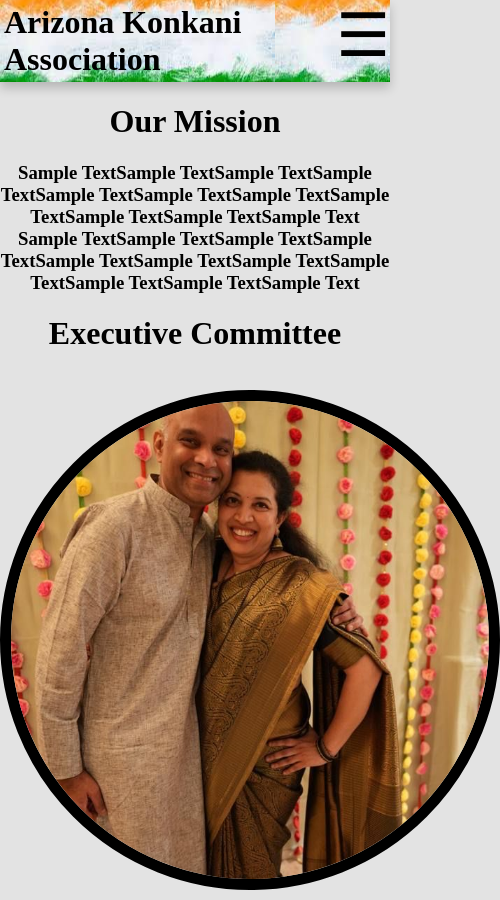
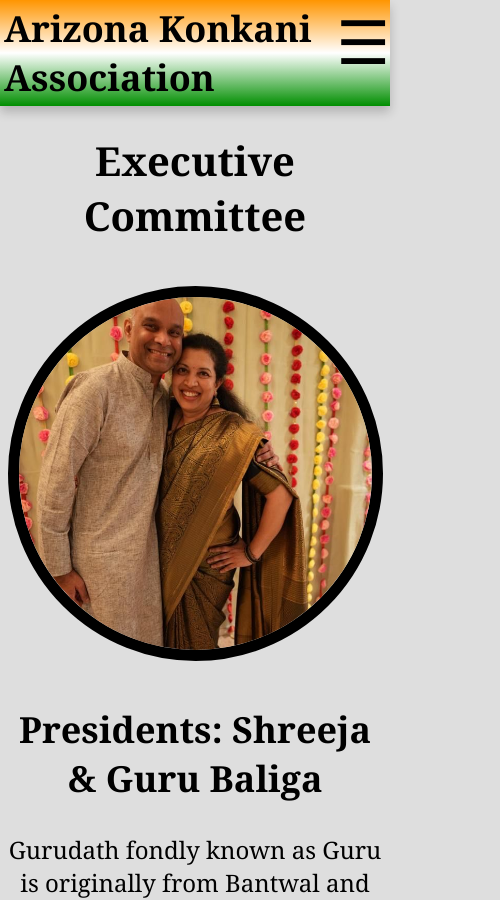
Before and after one commit to NithinJakrebet/azka_site, a React (Create React App) app: page /about in a window 390 px wide. Shown: the top 900 px of the page, 500 px wide, since content can reach past the window. Built offline with nearby package versions, Linux system fonts and the light colour scheme.

Commit message:
about us finished and responsive

```diff
--- a/src/App.js
+++ b/src/App.js
@@ -26,7 +26,7 @@ function App() {
 					</Routes>
 				</AnimatePresence>
 			</div>
-			<Footer />
+			{/* <Footer /> */}
 		</>
 	);
 }
--- a/src/pages/About.jsx
+++ b/src/pages/About.jsx
@@ -6,7 +6,12 @@ import AnimatedPage from "../components/AnimatedPage";
 import Baliga from "../photos/exec_com/Baliga.jpeg";
 import Nithin from "../photos/exec_com/Nithin.JPG";
 import Kamath from "../photos/exec_com/Kamath.jpeg";
-import Hema from "../photos/exec_com/Hema.jpeg";
+import Hema from "../photos/exec_com/Hema.jpg";
+// import Gopika from "../photos/exec_com/Gopika.jpg";
+// import Sasikala from "../photos/exec_com/Sasikala.jpg";
+// import Vyshali from "../photos/exec_com/Vyshali.jpg";
+
+
 
 /*
 Presidents: Shreeja & Guru Baliga
@@ -23,7 +28,7 @@ function CommitteeMember({ name, bio, imageUrl }) {
     <div className="member-container">
       <img src={imageUrl} alt={name} className="member-image" />
       <div className="member-bio">
-        <h2>{name}</h2>
+        <h2 style={{fontWeight: "bold"}}>{name}</h2>
         <p>{bio}</p>
       </div>
     </div>
@@ -34,11 +39,11 @@ export default function About() {
   return (
     <AnimatedPage>
       <div>
-        <h1>Our Mission</h1>
+        {/* <h1>Our Mission</h1>
         <h3 className="text-box">Sample TextSample TextSample TextSample TextSample TextSample TextSample TextSample TextSample TextSample TextSample Text
         Sample TextSample TextSample TextSample TextSample TextSample TextSample TextSample TextSample TextSample TextSample Text
-        </h3>
-        <h1>Executive Committee</h1>
+        </h3> */}
+        <h1 className="title">Executive Committee</h1>
         <AppearOnScroll>
             <CommitteeMember
             name="Presidents: Shreeja & Guru Baliga"
@@ -53,8 +58,7 @@ export default function About() {
         <AppearOnScroll>
             <CommitteeMember
             name="Website Manager: Nithin Jakrebet"
-            bio="Nithin has lived in Arizona his whole life, and is now a student at Arizona State University studying Computer Science.
-            He enjoys spending his free time playing guitar, playing basketball, and convincing his friends that Konkani is a real language."
+            bio="Nithin has lived in Arizona his whole life, and is now a student at Arizona State University studying Computer Science."
             imageUrl={Nithin}
             />
         </AppearOnScroll>
@@ -62,13 +66,14 @@ export default function About() {
             <CommitteeMember
             name="Treasurer: Sasikala Kamath "
             bio=""
-            imageUrl={Nithin}
+            // imageUrl={Sasikala}
             />
         </AppearOnScroll>
         <AppearOnScroll>
             <CommitteeMember
             name="Deputy Treasurer: Hema Prabhu"
-            bio=""
+            bio="Hema Prabhu, from Kanhangad, Kerala, moved to Phoenix, AZ in 1999. She is married to Panduranga Prabhu from Mangaluru. They have two
+             loving children Nisha and Nithin, and now reside in South Phoenix."
             imageUrl={Hema}
             />
         </AppearOnScroll>
@@ -76,7 +81,7 @@ export default function About() {
             <CommitteeMember
             name="Director, Food Coordination: Gopika Pai"
             bio=""
-            imageUrl={Nithin}
+            // imageUrl={Gopika}
             />
         </AppearOnScroll>
         <AppearOnScroll>
@@ -93,7 +98,7 @@ export default function About() {
             <CommitteeMember
             name="Cultural Activity & Entertainment Associate: Vyshali Mallya"
             bio=""
-            imageUrl={Nithin}
+            // imageUrl={Vyshali}
             />
         </AppearOnScroll>
       </div>
--- a/src/pages/Home.jsx
+++ b/src/pages/Home.jsx
@@ -65,24 +65,24 @@ export default function Home() {
         <AnimatedPage>
             <AppearOnScroll>
                     <div className="text_box">
-                        <h1>Upcoming Events</h1>
-                        <h1>Spring Picnic</h1>
-                        <h3>March 15, 2024 11:00AM</h3>
-                        <h3>Tumbleweed Park: 2250 S. McQueen Road Chandler, AZ 85286</h3>
+                        <h2>Upcoming Events</h2>
+                        <h3>Spring Picnic</h3>
+                        <h4>March 15, 2024 11:00AM</h4>
+                        <h4>Tumbleweed Park: 2250 S. McQueen Road Chandler, AZ 85286</h4>
                         <Dropdown
                             label="Ticket Info "
                             info={zelleInfo.springPicnic}
                         />
-                        <h1>Feed My Starving Children</h1>
-                        <h3>April 3, 2024 11:00AM</h3>
-                        <h3>1345 South Alma School Road, Mesa, AZ</h3>
+                        <h3>Feed My Starving Children</h3>
+                        <h4>April 3, 2024 11:00AM</h4>
+                        <h4>1345 South Alma School Road, Mesa, AZ</h4>
                         <Dropdown
                             label="Donation Info (optional)"
                             info={zelleInfo.starvingChildren}
                         />
-                        <h1>Talent Show</h1>
-                        <h3>May 10th, 2024 3:00PM</h3>
-                        <h3>122 E Culver St</h3>
+                        <h3>Talent Show</h3>
+                        <h4>May 10th, 2024 3:00PM</h4>
+                        <h4>122 E Culver St</h4>
                         <Dropdown
                             label="Ticket Info"
                             info={zelleInfo.talentShow}
@@ -91,7 +91,7 @@ export default function Home() {
             </AppearOnScroll>
             <AppearOnScroll>
                 <div className="slideshow_container">
-                    <h1>2023 Picnic</h1>
+                    <h1 className="title">2023 Picnic</h1>
                 <a
                     href="https://photos.google.com/share/AF1QipNCunLLYO7Zx3P26CtrFbAOBjBZauYKE5rfR9-AcWQp3pJWttmz09FCQb8XSsQaXQ?key=X1RTcFh4aWZ1bXRaQ1U3MTZ5QXpjRW5GdFN4TWpn"
                     target="_blank"
@@ -114,7 +114,7 @@ export default function Home() {
             </AppearOnScroll>
             <AppearOnScroll>
                 <div className="slideshow_container">
-                    <h1>2022 Picnic</h1>
+                    <h1 className="title">2022 Picnic</h1>
                 <a
                 href="https://photos.google.com/share/AF1QipNfzn8n5AYAFZGsZEnDr5p1s_nUZGVAFZ3K5VwooD_d69fMTIC6gOXO__LsUKwP3w?key=NTdwMVpjMW1hUEh4SDVWUUJHT3JEWG1hNE8yTGlB"
                 target="_blank"
--- a/src/styling/image-slider.css
+++ b/src/styling/image-slider.css
@@ -17,6 +17,7 @@
     border-color: rgb(0, 0, 0);
     border-style:solid;
     border-width:3mm;
+    /* margin-bottom: 20px; */
 }
 
 .img-slider-btn {
@@ -83,6 +84,6 @@
     display: flex;
     flex-direction: column; /* Stack items vertically */
     align-items: center; /* Center items horizontally */
-    /* margin-bottom: 20px; */
+    margin-bottom: 20px;
     /* border-radius: 5px; */
   }
--- a/src/styling/index.css
+++ b/src/styling/index.css
@@ -1,14 +1,12 @@
 body {
   margin: 0;
-  font-family:'Times New Roman', Times, serif;
+  font-family:Georgia, 'Times New Roman', Times, serif;
   /* background-image: url(./photos/background.jpeg); */
   /* background: linear-gradient(to right, rgb(255, 157, 0), rgba(122, 122, 122, 0.605), rgb(1, 111, 1)); */
-  background-color: rgb(227, 227, 227);
+  background-color: rgb(222, 222, 222);
    -webkit-font-smoothing: antialiased;
   -moz-osx-font-smoothing: grayscale;
 }
-
-
 
 code {
   font-family: source-code-pro, Menlo, Monaco, Consolas, 'Courier New',
--- a/src/styling/navbar.css
+++ b/src/styling/navbar.css
@@ -9,7 +9,9 @@ body {
 }
 
 nav {
-    background-image: url(/src/photos/background.jpeg);
+    /* background-image: url(/src/photos/background.jpeg); */
+    background: linear-gradient(to bottom, rgb(255, 149, 0), rgb(255, 255, 255), rgb(0, 142, 0));
+    background-size:contain;
     box-shadow: 0 6px 10px 0 rgba(0,0,0,0.2);
     background-position: 0%;
     color: rgb(0, 0, 0);
@@ -22,9 +24,10 @@ nav {
 }
 
 .site-title {
-    font-size: 2rem;
+    font-size: 36px;
     font-weight: bolder;
 }
+
 
 .nav .desktop {
     list-style: none;
@@ -40,7 +43,7 @@ nav {
     margin: 0;
     list-style: none;
     display: flex;
-    font-size: 20px;
+    font-size: 24px;
     gap: 1rem;
 }
 
--- a/src/styling/pages.css
+++ b/src/styling/pages.css
@@ -8,7 +8,7 @@ body {
 }
 
 .text_box {
-    box-shadow: 0 4px 8px 0 rgba(0,0,0,0.2);
+    /* box-shadow: 0 4px 8px 0 rgba(0,0,0,0.2); */
     padding: 2px 4px;
     display: inline-block;
     border-color: black;
@@ -16,11 +16,24 @@ body {
     border-radius:10px;
     margin-top: 20px;
     margin-bottom: 20px;
-    font-size: 20px;
+    font-size: 24px;
     color: #000000;
     justify-content: center;
     align-items: center;
+    font-weight: lighter;
+    max-width: fit-content;
 }
+
+.text_box h2 {
+  font-weight: bold;
+}
+
+.text_box h3 {
+  font-weight: bold;
+}
+
+
+
 
 .text_box2 {
   /* box-shadow: 0 4px 8px 0 rgba(0,0,0,0.2); */
@@ -31,40 +44,39 @@ body {
   border-radius: 20px;
   margin-top: 20px;
   margin-bottom: 20px;
-  font-size: 20px;
+  font-size: 30px;
   color: #000000;
   justify-content: center;
   align-items: center;
 }
 
 .title {
-    background-color: black;
-    color: white;
-    font-family: Georgia, 'Times New Roman', Times, serif;
-    padding: 2px 4px; /* Smaller padding */
-    line-height: 1.2; /* Smaller line height */
-    display: inline-block; /* Makes the element only as wide as necessary */
-    border-radius: 20px;
+    color: black;
+    font-weight: bold;
+    font-size: 40px;
+}
 
-}
+
+
+
 
 .member-container {
     /* display: flex; */
     align-items: center;
-    margin-bottom: 20px;
+    margin-bottom: 80px;
     /* background: radial-gradient( #f5f5dc, #ffe3cc); */
     border-radius: 5px;
     display: inline-block;
-
+    max-width: 100%;
+    /* box-shadow: 0 4px 8px 0 rgba(0,0,0,0.2);     */
   }
 
   .member-image {
     margin-top: 1rem;
     /* display: flex; */
     /* align-items: center; */
-    width: 500px;
-    height: 500px;
-    margin-right: 20px;
+    width:375px;
+    height: 375px;
     object-fit: cover;
     border-radius: 50%;
     border-color: rgb(0, 0, 0);
@@ -74,7 +86,6 @@ body {
 
   .member-bio {
     flex-grow: 1;
-    font-family: Georgia, 'Times New Roman', Times, serif;
     font-size: 24px;
     min-width:fit-content;
   }
@@ -94,6 +105,7 @@ body {
       flex-grow: 0;
     }
   }
+
 
 
 
@@ -117,7 +129,7 @@ body {
 .rounded-image {
   border-radius: 50%;
   object-fit:fill;
-  max-height: 80px; /* adjust the size as needed */
-  max-width: 80px; /* adjust the size as needed */
+  max-height: 40px; /* adjust the size as needed */
+  max-width: 40px; /* adjust the size as needed */
   margin: 0px 20px  0px 20px ;
 }
--- a/src/styling/styles.css
+++ b/src/styling/styles.css
@@ -1,6 +1,6 @@
 * {
     box-sizing: border-box;
-    /* font-weight: bolder; */
+    font-weight: normal;
 
 }
 
@@ -13,7 +13,7 @@ body {
 .container {
     margin: auto;
     text-align: center;
-    max-width: 80rem;
+    max-width: 70rem;
 }
 
 
```
Also changed, not shown: src/components/Magazine.jsx (added, +27 -0 lines), src/styling/magazine.css (added, +15 -0 lines), src/photos/exec_com/Hema.jpeg (deleted), src/photos/exec_com/Hema.jpg (added).
